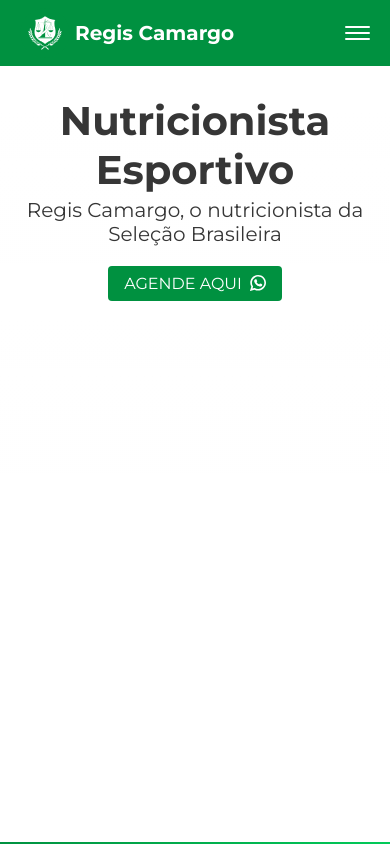
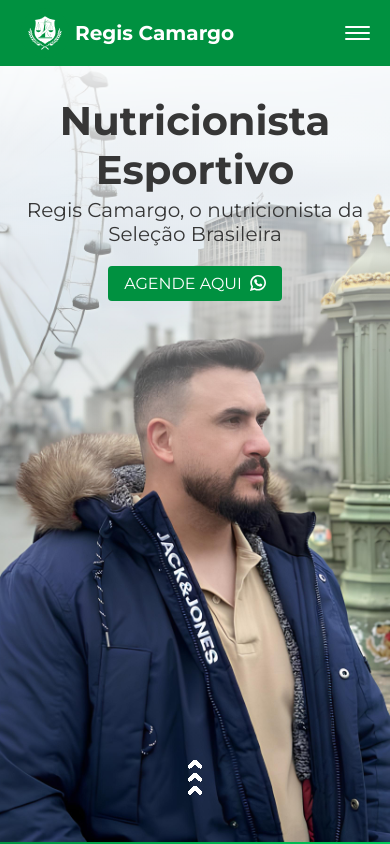
Before and after one commit to LucasPizol/frontend-regis, a plain HTML site: page index.html in a window 390 px wide. Shown: the top 844 px of the page. Drawn offline with nearby package versions, Linux system fonts and the light colour scheme.

Commit message:
First-commit

```diff
--- a/src/css/sessao-inicial.css
+++ b/src/css/sessao-inicial.css
@@ -90,7 +90,7 @@
         rgb(255, 255, 255) 0%,
         rgba(255, 255, 255, 0) 60%
       ),
-      url(/public/regis.jpg);
+      url(../images/img_regis.jpg);
     background-position-x: right;
     background-position-y: bottom;
     background-size: cover;
```
